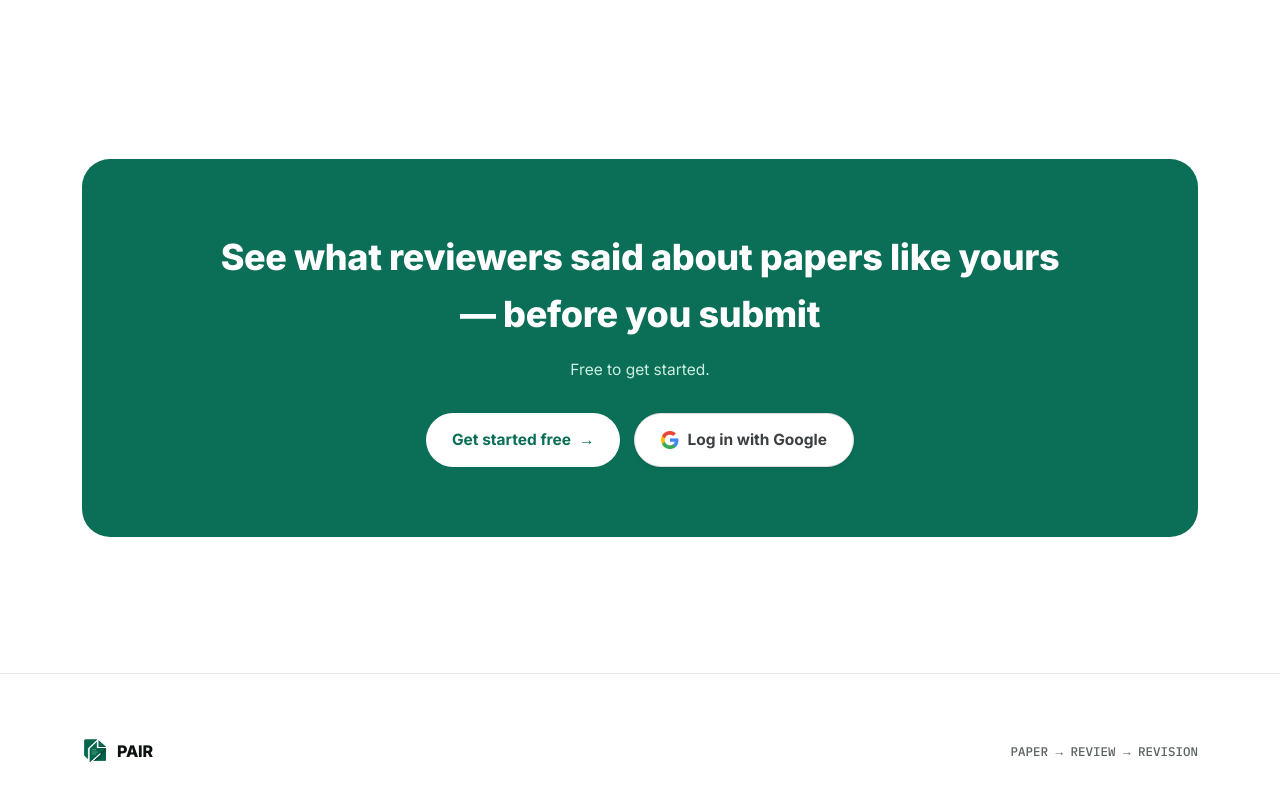
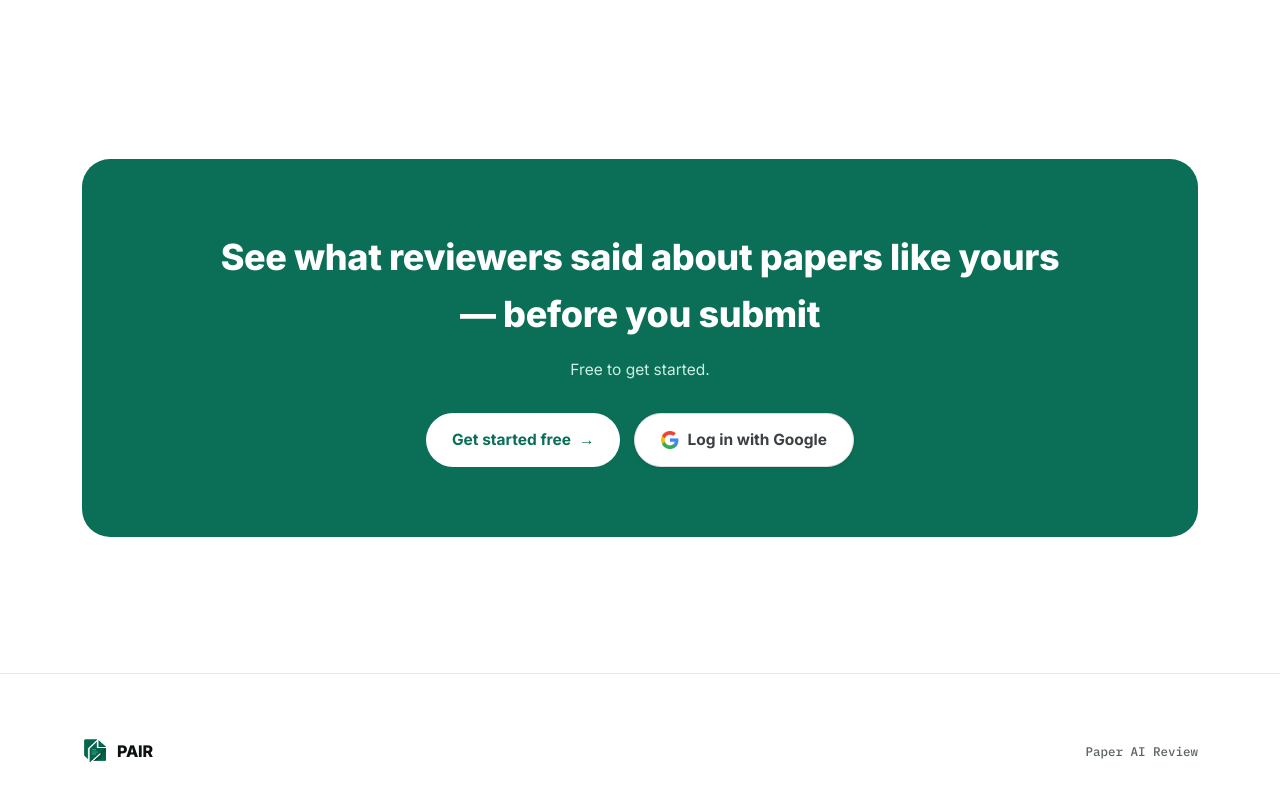
Before and after one commit to AICE-GACHON/AICE-FE, a React (Vite) app: page / in a window 1280 px wide. Shown: the part 6098-6898 px from the top of the page. Built offline with nearby package versions, Linux system fonts and the light colour scheme; no server answers.

Commit message:
chore(footer): 푸터 문구를 'Paper AI Review'(PAIR)로 변경

```diff
--- a/src/components/Footer.jsx
+++ b/src/components/Footer.jsx
@@ -5,7 +5,7 @@ export default function Footer() {
     <footer>
       <div className="wrap">
         <div className="brand"><BrandMark size={26} />PAIR</div>
-        <div className="fine2">PAPER → REVIEW → REVISION</div>
+        <div className="fine2">Paper AI Review</div>
       </div>
     </footer>
   );
```
